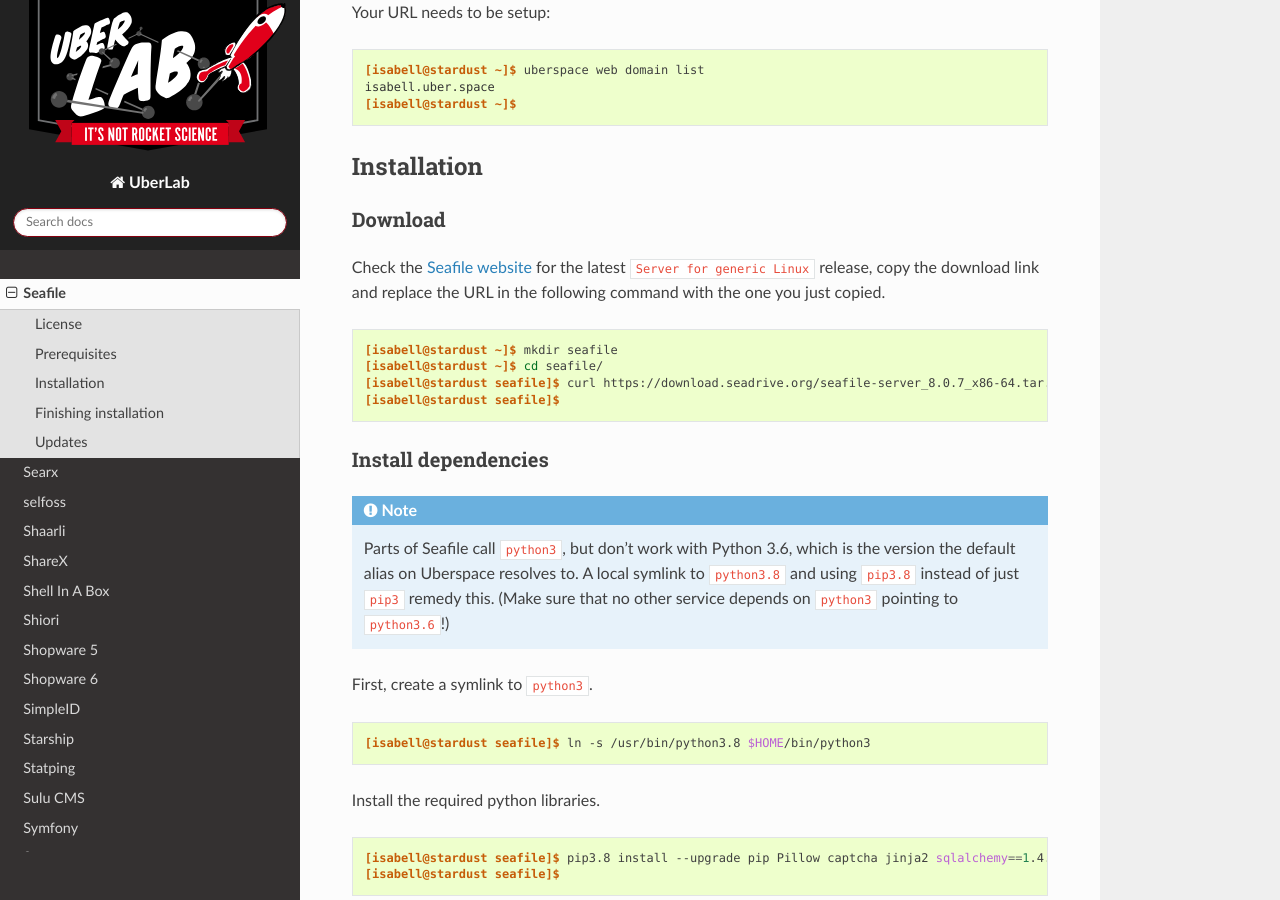
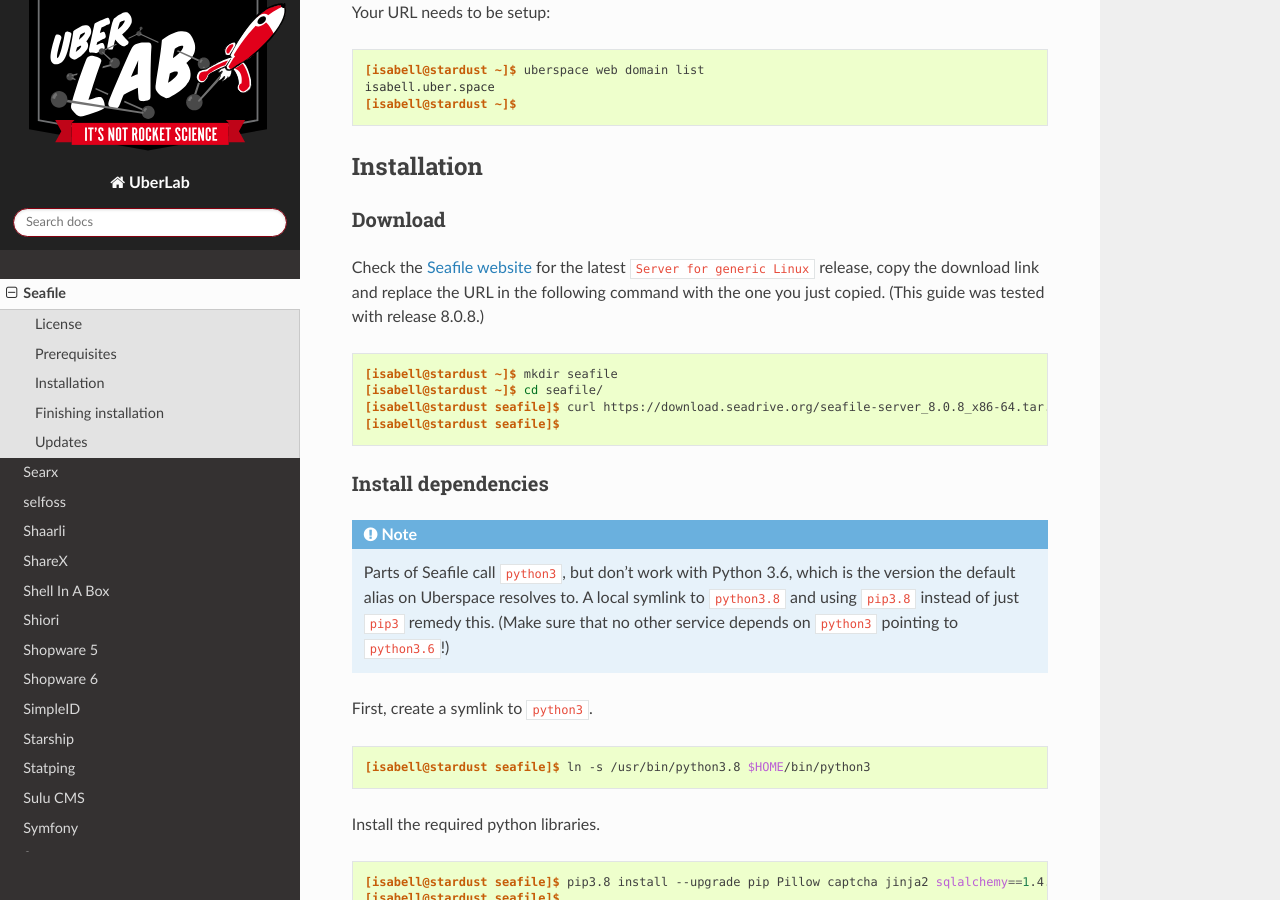
Before and after one commit to Uberspace/lab, a Sphinx documentation site: the page built from source/guide_seafile.rst, in a window 1280 px wide and 900 px high, scrolled down 1827 px. Built offline with Sphinx 7.4.7 and the Read the Docs theme 2.0.0, drawn with Linux system fonts in a browser that asks for light colours.

Commit message:
declare tested Seafile version

```diff
--- a/source/guide_seafile.rst
+++ b/source/guide_seafile.rst
@@ -63,7 +63,7 @@
 Download
 --------
 
-Check the `Seafile website`_ for the latest ``Server for generic Linux`` release, copy the download link and replace the URL in the following command with the one you just copied.
+Check the `Seafile website`_ for the latest ``Server for generic Linux`` release, copy the download link and replace the URL in the following command with the one you just copied. (This guide was tested with release 8.0.8.)
 
 .. _Seafile website: https://www.seafile.com/en/download/
 
@@ -71,7 +71,7 @@
 
  [isabell@stardust ~]$ mkdir seafile
  [isabell@stardust ~]$ cd seafile/
- [isabell@stardust seafile]$ curl https://download.seadrive.org/seafile-server_8.0.7_x86-64.tar.gz | tar xzf -
+ [isabell@stardust seafile]$ curl https://download.seadrive.org/seafile-server_8.0.8_x86-64.tar.gz | tar xzf -
  [isabell@stardust seafile]$
 
 Install dependencies
```
